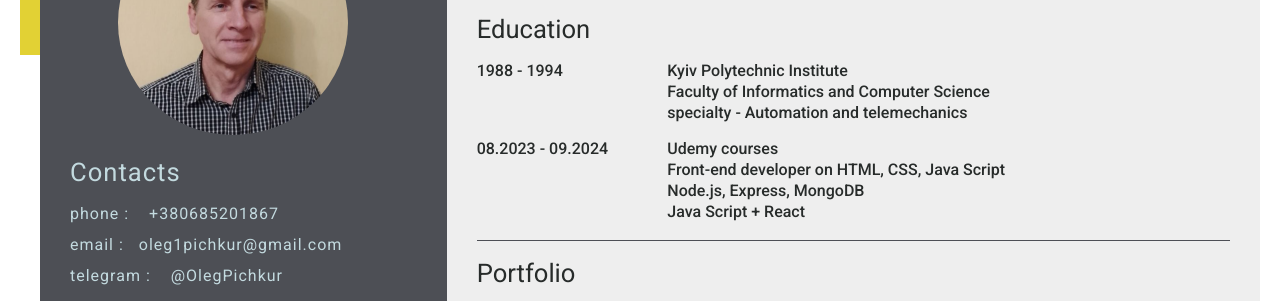
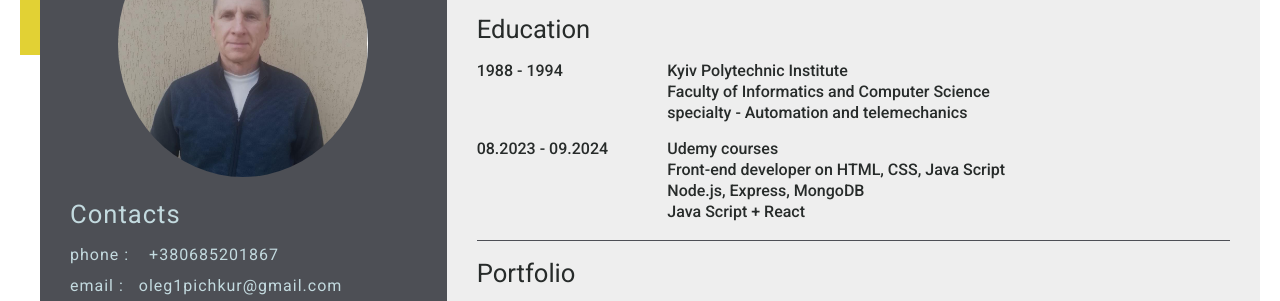
Before and after one commit to OlegPi4/rezume, a website: page src/index.html in a window 1280 px wide. Shown: the part 165-466 px from the top of the page. Drawn offline with Linux system fonts and the light colour scheme.

Commit message:
change photo

```diff
--- a/src/index.html
+++ b/src/index.html
@@ -30,7 +30,7 @@
 
                 <div class="left-card">
                     <div class="foto">
-                        <img src="../dist/img/myfoto.png" alt="foto">
+                        <img src="../dist/img/photo.png" alt="foto">
                     </div>
                 </div>
                 <div class="list-contacts">
```
Also changed, not shown: dist/img/photo.png (added), dist/index.html, src/img/photo.png (added).
